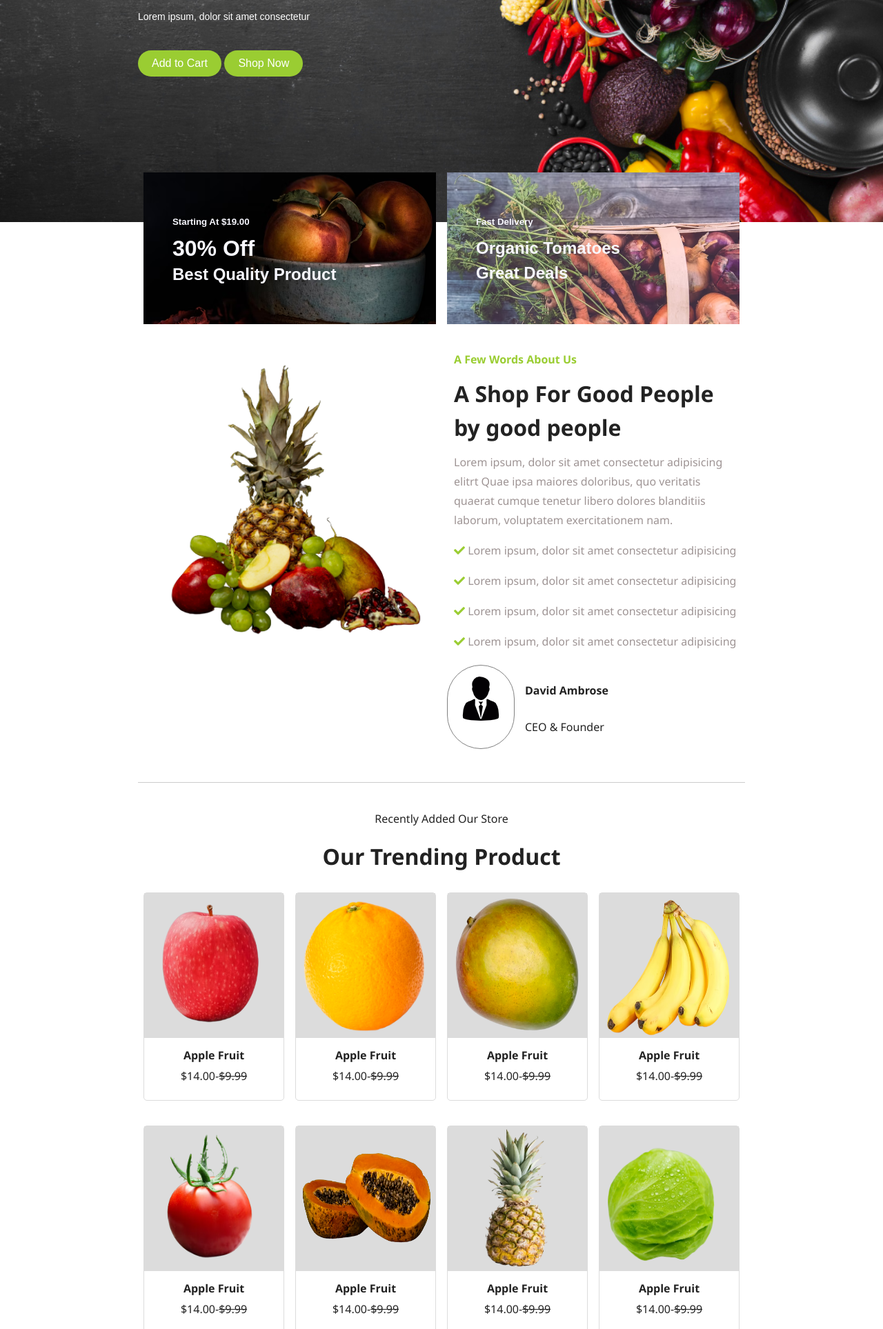
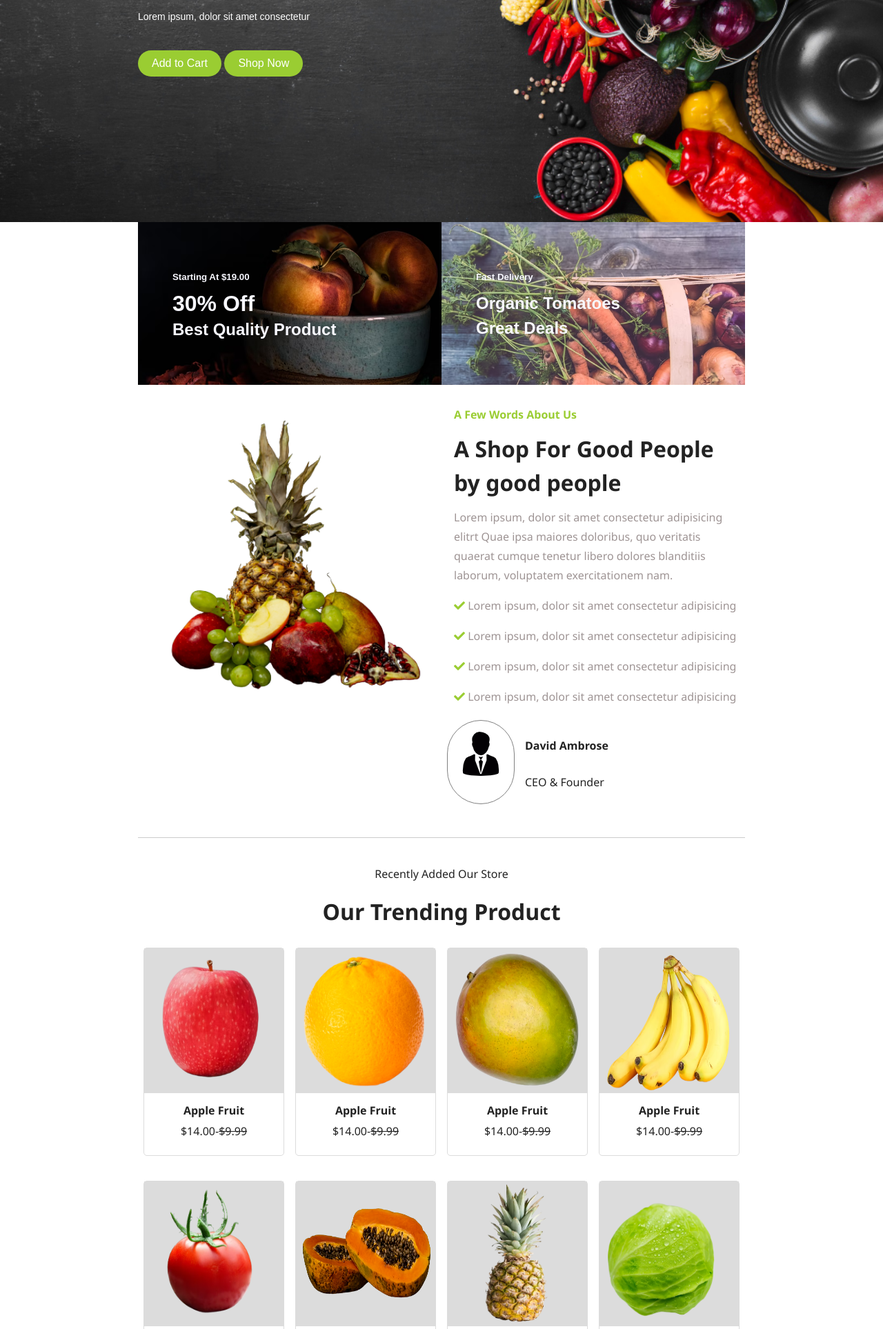
Before and after one commit to rakibislamdev/E-commerce-Project, a PHP site: page / in a window 1280 px wide. Shown: the part 552-2479 px from the top of the page at 69% size. Run offline with PHP 8.4, Linux system fonts and the light colour scheme; some libraries are stand-ins or nearby versions.

Commit message:
advertise section a problem

```diff
--- a/css/style.css
+++ b/css/style.css
@@ -233,27 +233,27 @@ body{
 /* banner style area end */
 
 /* about us and advertise section style */
-#aboutus-ad{
-  margin: -80px 200px 0 200px;
+#about-ad{
+  margin: 0 200px 0 200px;
 }
 
-.advertise{
+.advert{
   display: flex;
 }
 
-#advertise-item{
+.advert-item{
   width: 100%;
-  margin: 8px;
+  padding: 8px;
   height: 220px;
 }
 
-.advertise-1{
+#advertise-1{
   background-image: url("../img/advertise-1.png");
   background-size: cover;
   background-repeat: no-repeat;
 }
 
-.advertise-2{
+#advertise-2{
   background-image: url("../img/advertise-2.png");
   background-size: cover;
   background-repeat: no-repeat;
@@ -284,19 +284,19 @@ body{
   background-repeat: no-repeat;
 }
 
-.aboutus_right-text{
+.about_us_right-text{
   margin-left: 10px;
   line-height: 28px;
 }
-.aboutus_right-text i{
+.about_us_right-text i{
   color: yellowgreen;
 }
 
-.aboutus_right-text h1, h4{
+.about_us_right-text h1, h4{
   font-weight: 500px;
 }
 
-.aboutus_right-text p{
+.about_us_right-text p{
 font-size: 16px;
 color: rgb(158, 148, 148);
 }
--- a/index.php
+++ b/index.php
@@ -114,17 +114,17 @@
   <!--banner area end-->
 
   <!--about us area start -->
-  <section id="aboutus-ad">
+  <section id="about-ad">
     <!--advertise area start-->
-    <div class="advertise">
-      <div class="advertise-1" id="advertise-item">
+    <div class="advert">
+      <div id="advertise-1" class="advert-item">
         <div class="advertise-text">
           <h5>Starting At $19.00</h5>
           <h1>30% Off</h1>
           <h2>Best Quality Product</h2>
         </div>
       </div>
-      <div class="advertise-2" id="advertise-item">
+      <div id="advertise-2" class="advert-item">
         <div class="advertise-text">
           <h5>Fast Delivery</h5>
           <h2>Organic Tomatoes</h2>
@@ -142,7 +142,7 @@
 
       <!--about us right/text part start-->
       <div class="about_us-item" id="about_us-right">
-        <div class="aboutus_right-text">
+        <div class="about_us_right-text">
           <h4 style="color: yellowgreen;">A Few Words About Us</h4>
           <h1>A Shop For Good People</h1>
           <h1>by good people</h1>
@@ -488,7 +488,7 @@
 
   <!-- Google Analytics: change UA-XXXXX-Y to be your site's ID. -->
   <script>
-    window.ga = function () {
+    window.ga = function() {
       ga.q.push(arguments)
     };
     ga.q = [];
```
Also changed, not shown: contact.php (+25 -8 lines), css/contact.css (+29 -36 lines).
